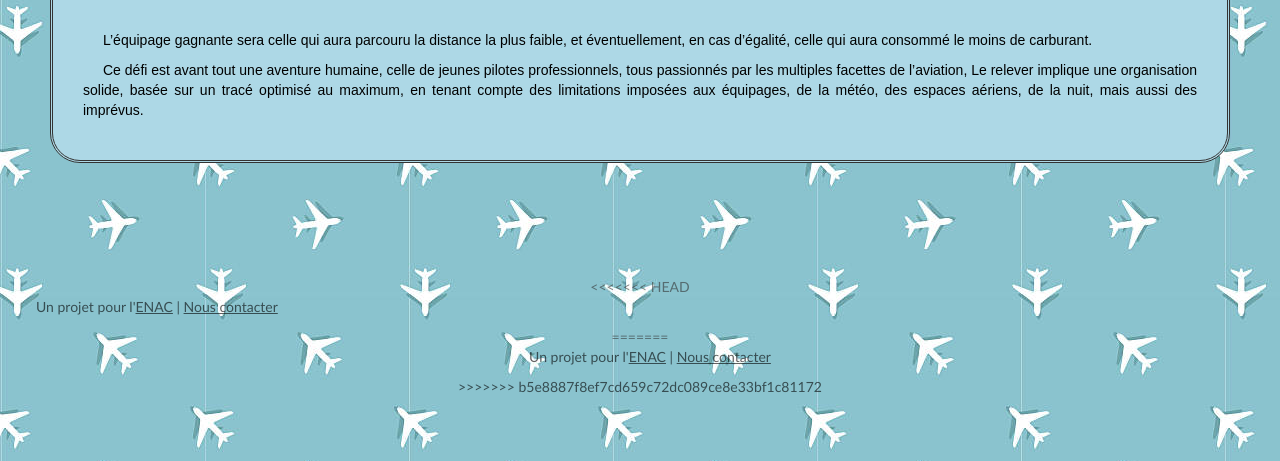
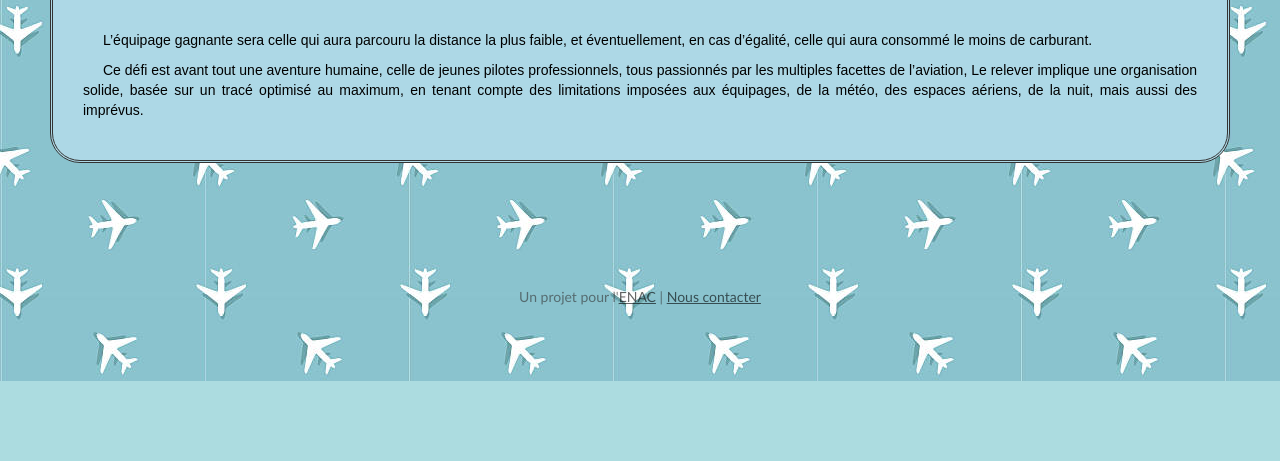
Before and after one commit to avaret/beweb2017, a PHP site: page /beweb2017/index.php in a window 1280 px wide. Shown: the part 758-1219 px from the top of the page. After the commit the page ends 1139 px from the top, so only its background shows below. Run offline with PHP 8.4, Linux system fonts and the light colour scheme; some web fonts are replaced.

Commit message:
template.php

```diff
--- a/php/template.php
+++ b/php/template.php
@@ -194,9 +194,9 @@ function navbar($isRegistering = false){
 	      <div class="randompad">
 	      <form id="auth" method="POST" action="/beweb2017/php/authenticate.php">
 		<fieldset>
-		    <label name="login">Login</label>
-		    <input type="login" name="login" />
-		    <label name="password">Password</label>
+		    <label for="login">Login</label>
+		    <input type="input" name="login" />
+		    <label for="password">Password</label>
 		    <input type="password" name="passwd" />
 		    <input type="submit" value="Login" />
 		</fieldset>
@@ -212,11 +212,7 @@ function navbar($isRegistering = false){
 function footer(){
     $footer1='
 <footer class="w3-container w3-padding-64 w3-center w3-opacity">
-<<<<<<< HEAD
- <p>Un projet pour l\'<a href="http://www.enac.fr/" target="_blank"><u>ENAC</u></a> | <a href="http://localhost/beweb2017/php/contacts.php" target="_blank"> <u>Nous contacter</u></a></p>
-=======
- <p style="text-align:center;">Un projet pour l\'<a href="http://www.enac.fr/" target="_blank"><u>ENAC</u></a> | <a href="http://localhost/beweb2017/php/contacts.php"target="_blank"> <u>Nous contacter</u></p>
->>>>>>> b5e8887f8ef7cd659c72dc089ce8e33bf1c81172
+ <p><center>Un projet pour l\'<a href="http://www.enac.fr/" target="_blank"><u>ENAC</u></a> | <a href="http://localhost/beweb2017/php/contacts.php"target="_blank"> <u>Nous contacter</u></a></center></p>
 </footer>
 
 <script>
```
